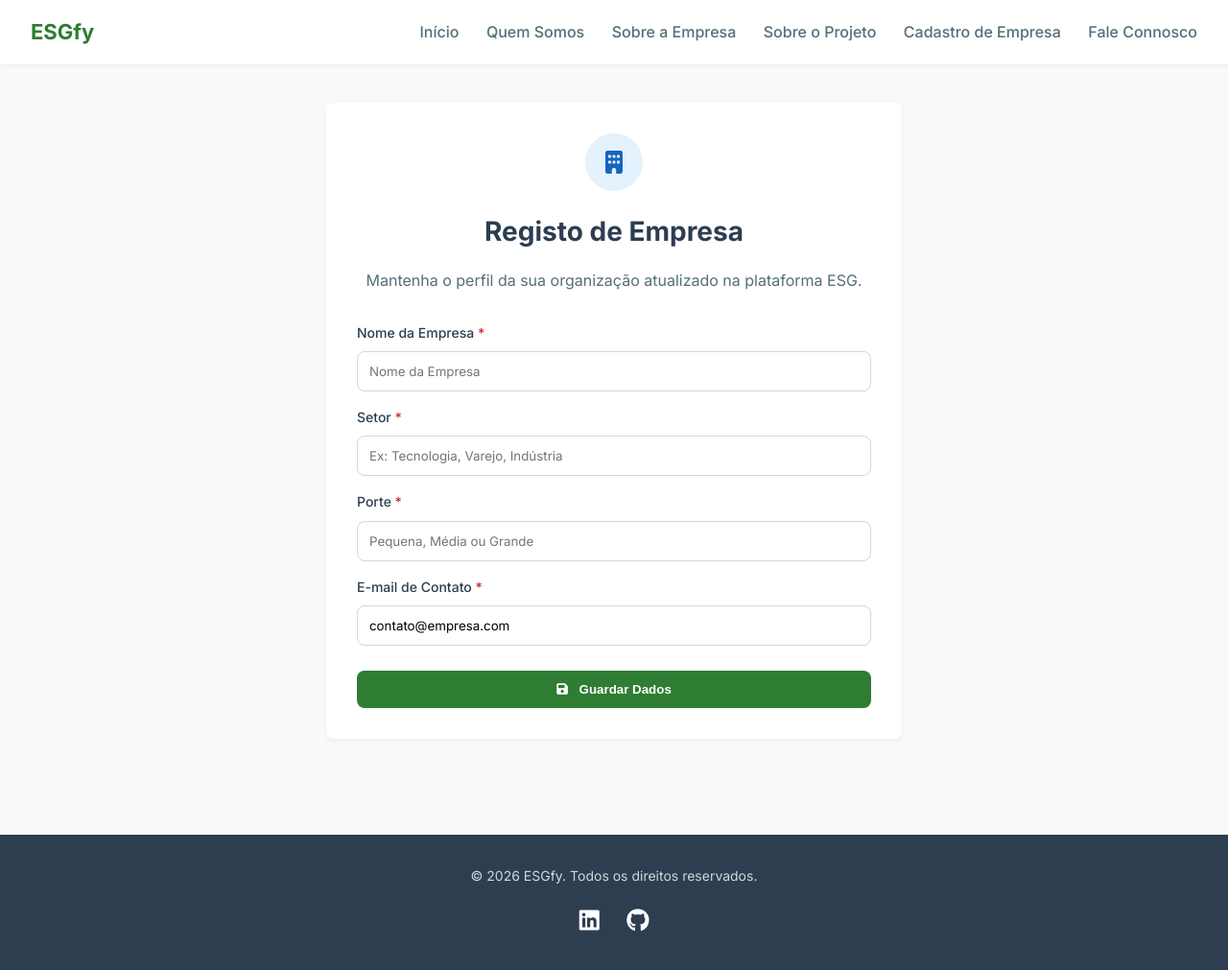
After one commit to joaorafaelsga/Projeto_FDS, a Django app: page /cadastrar-empresa/ in a window 1280 px wide. The commit adds this page. Shown: the whole page at 96% size. Run offline with Django 5.2, Linux system fonts and the light colour scheme.

Commit message:
Feat mudanças no html e arquivos py para a implementação da historia 1

```diff
--- a/esg/forms.py
+++ b/esg/forms.py
@@ -1,9 +1,27 @@
 from django import forms
 
-from .models import Comentario
+from .models import Comentario, Empresa
+
+
+class EmpresaForm(forms.ModelForm):
+    class Meta:
+        model = Empresa
+        fields = ['nome', 'setor', 'porte', 'email_contato']
+        widgets = {
+            'nome': forms.TextInput(attrs={'class': 'form-control', 'placeholder': 'Nome da Empresa'}),
+            'setor': forms.TextInput(attrs={'class': 'form-control', 'placeholder': 'Ex: Tecnologia, Varejo, Indústria'}),
+            'porte': forms.TextInput(attrs={'class': 'form-control', 'placeholder': 'Pequena, Média ou Grande'}),
+            'email_contato': forms.EmailInput(attrs={'class': 'form-control', 'placeholder': 'contato@empresa.com'}),
+        }
 
 
 class ComentarioForm(forms.ModelForm):
     class Meta:
         model = Comentario
         fields = ["nome", "email", "assunto", "mensagem"]
+        widgets = {
+            'nome': forms.TextInput(attrs={'class': 'form-control', 'placeholder': 'Seu nome completo'}),
+            'email': forms.EmailInput(attrs={'class': 'form-control', 'placeholder': 'seu@email.com'}),
+            'assunto': forms.TextInput(attrs={'class': 'form-control', 'placeholder': 'Assunto da mensagem'}),
+            'mensagem': forms.Textarea(attrs={'class': 'form-control', 'rows': 5, 'placeholder': 'Sua mensagem'}),
+        }
--- a/esg/models.py
+++ b/esg/models.py
@@ -2,9 +2,10 @@ from django.db import models
 
 
 class Empresa(models.Model):
-    nome = models.CharField(max_length=150)
+    nome = models.CharField(max_length=150, verbose_name="Nome da Empresa")
     setor = models.CharField(max_length=100)
     porte = models.CharField(max_length=50)
+    email_contato = models.EmailField(verbose_name="E-mail de Contato", default="contato@empresa.com")
     criado_em = models.DateTimeField(auto_now_add=True)
 
     def __str__(self):
--- a/esg/urls.py
+++ b/esg/urls.py
@@ -7,4 +7,5 @@ urlpatterns = [
     path('quem-somos/', views.quem_somos, name='quem_somos'),
     path('empresa/', views.empresa, name='empresa'),
     path('projeto/', views.projeto, name='projeto'),
+    path('cadastrar-empresa/', views.cadastrar_empresa, name='cadastrar_empresa'),
 ]
--- a/esg/views.py
+++ b/esg/views.py
@@ -1,7 +1,7 @@
 from django.contrib import messages
 from django.shortcuts import redirect, render
 
-from .forms import ComentarioForm
+from .forms import ComentarioForm, EmpresaForm
 
 # Create your views here.
 def home(request):
@@ -15,20 +15,33 @@ def fale_conosco(request):
             form.save()
             messages.success(request, 'Mensagem enviada com sucesso!')
             return redirect('fale_conosco')
+        else:
+            messages.error(request, 'Erro no envio. Verifique se o e-mail ou os campos estão corretos.')
 
     else:
         form = ComentarioForm()
 
     return render(request, 'esg/fale_conosco.html', {'form': form})
 
-
 def quem_somos(request):
     return render(request, 'esg/quem_somos.html')
-
 
 def empresa(request):
     return render(request, 'esg/empresa.html')
 
-
 def projeto(request):
     return render(request, 'esg/projeto.html')
+
+def cadastrar_empresa(request):
+    if request.method == 'POST':
+        form = EmpresaForm(request.POST)
+        if form.is_valid():
+            form.save()
+            messages.success(request, "Empresa cadastrada com sucesso!")
+            return redirect('cadastrar_empresa')
+        else:
+            messages.error(request, "Não foi possível realizar o cadastro. Verifique os campos pendentes abaixo.")
+    else:
+        form = EmpresaForm()
+
+    return render(request, 'esg/cadastrar_empresa.html', {'form': form})
--- a/templates/esg/base.html
+++ b/templates/esg/base.html
@@ -5,14 +5,11 @@
     <meta charset="UTF-8">
     <meta name="viewport" content="width=device-width, initial-scale=1.0">
     <title>Diagnóstico ESG para PMEs</title>
-    <!-- Fontes e Ícones -->
     <link href="https://fonts.googleapis.com/css2?family=Inter:wght@400;500;600;700&display=swap" rel="stylesheet">
     <link rel="stylesheet" href="https://cdnjs.cloudflare.com/ajax/libs/font-awesome/6.4.0/css/all.min.css">
-    <!-- CSS Principal -->
     <link rel="stylesheet" href="{% static 'style.css' %}">
 </head>
 <body>
-    <!-- Barra de Navegação Superior -->
     <header class="navbar">
         <div class="logo">ESGfy</div>
         <nav>
@@ -20,22 +17,24 @@
             <a href="{% url 'quem_somos' %}">Quem Somos</a>
             <a href="{% url 'empresa' %}">Sobre a Empresa</a>
             <a href="{% url 'projeto' %}">Sobre o Projeto</a>
+
+
+            <a href="{% url 'cadastrar_empresa' %}">Cadastro de Empresa</a>
+
             <a href="{% url 'fale_conosco' %}">Fale Connosco</a>
         </nav>
     </header>
 
-    <!-- Conteúdo Principal Dinâmico -->
     <main class="main-content">
         {% block content %}
         {% endblock %}
     </main>
 
-    <!-- Rodapé Global -->
+
     <footer class="site-footer">
         <div class="footer-content">
             <p>&copy; 2026 ESGfy. Todos os direitos reservados.</p>
             <div class="social-links">
-                <!-- Pode substituir os "#" pelos links reais das redes sociais no futuro -->
                 <a href="#" aria-label="LinkedIn"><i class="fab fa-linkedin"></i></a>
                 <a href="#" aria-label="GitHub"><i class="fab fa-github"></i></a>
             </div>
--- /dev/null
+++ b/templates/esg/cadastrar_empresa.html
@@ -0,0 +1,39 @@
+{% extends 'esg/base.html' %}
+
+{% block content %}
+<section class="about-container" style="max-width: 600px;">
+    <div class="card">
+        <div class="icon-circle icon-blue" style="margin: 0 auto 20px auto;">
+            <i class="fas fa-building"></i>
+        </div>
+        <h2 style="text-align: center;">Registo de Empresa</h2>
+        <p style="margin-bottom: 30px; text-align: center; color: var(--text-muted);">Mantenha o perfil da sua organização atualizado na plataforma ESG.</p>
+
+        {% if messages %}
+            {% for message in messages %}
+                <div style="background-color: {% if message.tags == 'error' %}#FFEBEE{% else %}#E8F5E9{% endif %}; color: {% if message.tags == 'error' %}#C62828{% else %}var(--esg-green){% endif %}; padding: 16px; border-radius: var(--border-radius); margin-bottom: 24px; text-align: center; font-weight: 600; border: 1px solid {% if message.tags == 'error' %}#FFCDD2{% else %}#C8E6C9{% endif %};">
+                    <i class="fas {% if message.tags == 'error' %}fa-exclamation-circle{% else %}fa-check-circle{% endif %}" style="margin-right: 8px;"></i> {{ message }}
+                </div>
+            {% endfor %}
+        {% endif %}
+
+        <form method="POST">
+            {% csrf_token %}
+            {% for field in form %}
+                <div class="form-group">
+                    <label for="{{ field.id_for_label }}">{{ field.label }} {% if field.field.required %}<span style="color: #C62828;">*</span>{% endif %}</label>
+                    {{ field }}
+                    {% if field.errors %}
+                        <span style="color: #C62828; font-size: 13px; font-weight: 500; display: block; margin-top: 4px;">
+                            <i class="fas fa-exclamation-triangle"></i> {{ field.errors.0 }}
+                        </span>
+                    {% endif %}
+                </div>
+            {% endfor %}
+            <button type="submit" class="btn-primary" style="width: 100%; margin-top: 10px;">
+                <i class="fas fa-save" style="margin-right: 8px;"></i> Guardar Dados
+            </button>
+        </form>
+    </div>
+</section>
+{% endblock %}
```
Also changed, not shown: templates/esg/fale_conosco.html (+20 -13 lines).
